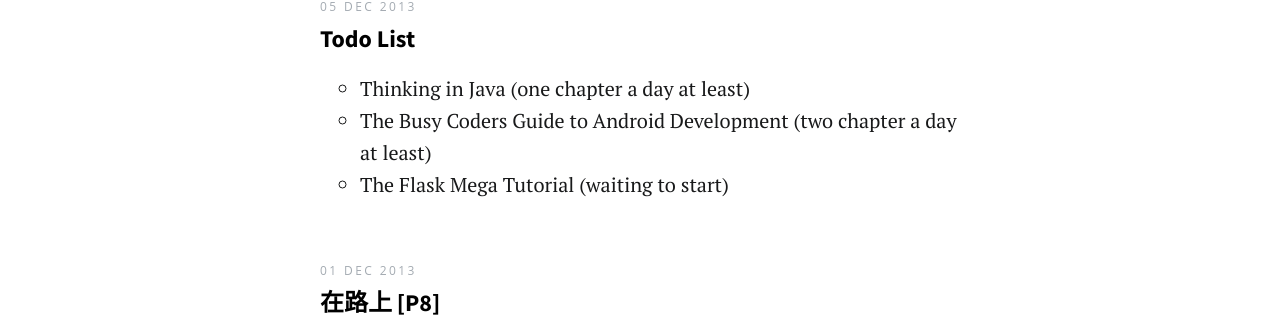
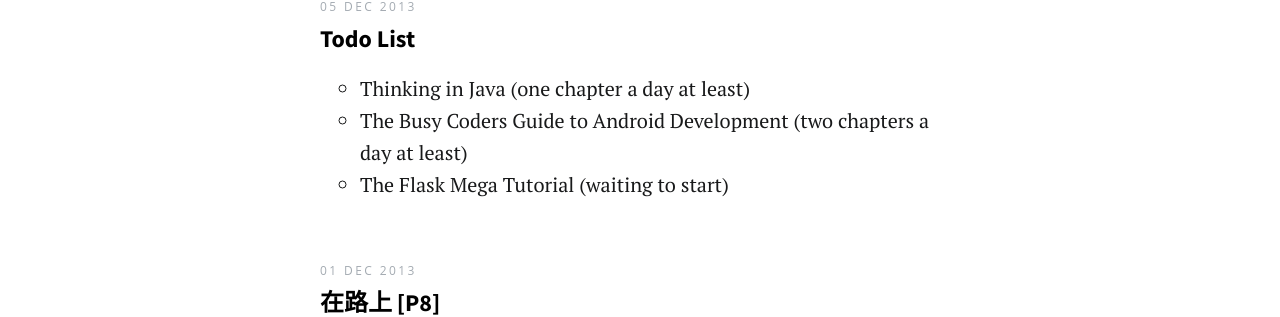
Before and after one commit to jsonchi/jsonchi.github.io, a Jekyll site: the page built from index.html, in a window 1280 px wide. Shown: the part 456-773 px from the top of the page. Built offline with Jekyll 4.4.1, drawn with Linux system fonts in a browser that asks for light colours; Markdown is read by kramdown in place of the engine named in the settings.

Commit message:
correct a spelling mistake

```diff
--- a/_posts/2013-12-05-Todo-List.markdown
+++ b/_posts/2013-12-05-Todo-List.markdown
@@ -7,5 +7,5 @@
 ---
 
 * Thinking in Java (one chapter a day at least)
-* The Busy Coders Guide to Android Development (two chapter a day at least)
+* The Busy Coders Guide to Android Development (two chapters a day at least)
 * The Flask Mega Tutorial (waiting to start)
```
